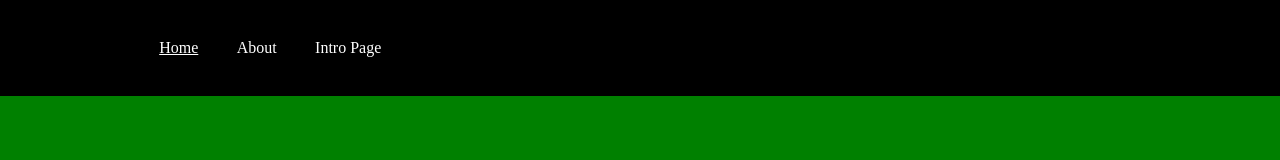
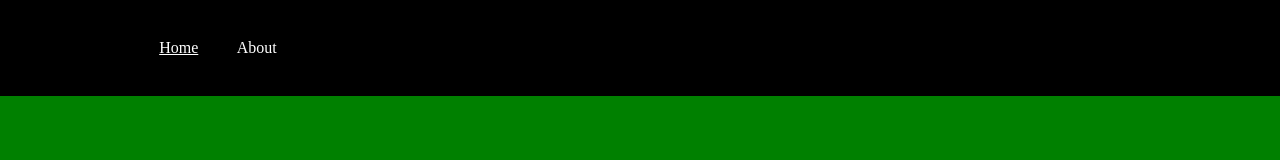
Before and after one commit to SutMa/backjack_probability, a React (Vite) app in the folder client/: page / in a window 1280 px wide. Shown: the top 160 px of the page. Built offline with nearby package versions, Linux system fonts and the light colour scheme.

Commit message:
Removed IntroPage from Header

```diff
--- a/client/src/components/Header/index.tsx
+++ b/client/src/components/Header/index.tsx
@@ -11,9 +11,6 @@ const Navbar = () => {
                     <MenuLink to="/about">
                         About
                     </MenuLink>
-                    <MenuLink to="/introPage">
-                        Intro Page
-                    </MenuLink>
                 </Menu>
             </PrimaryNav>
         </>
```
